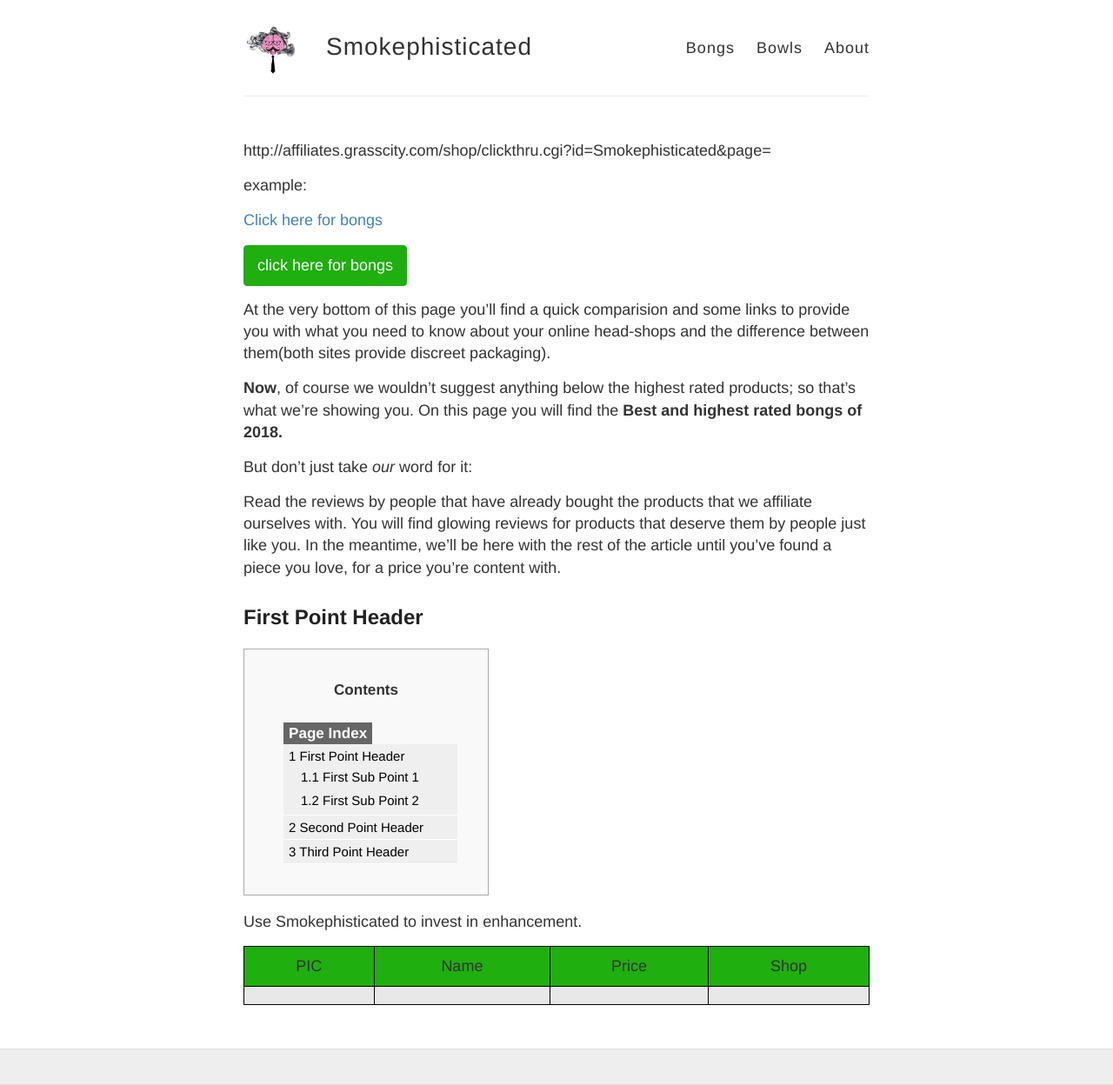
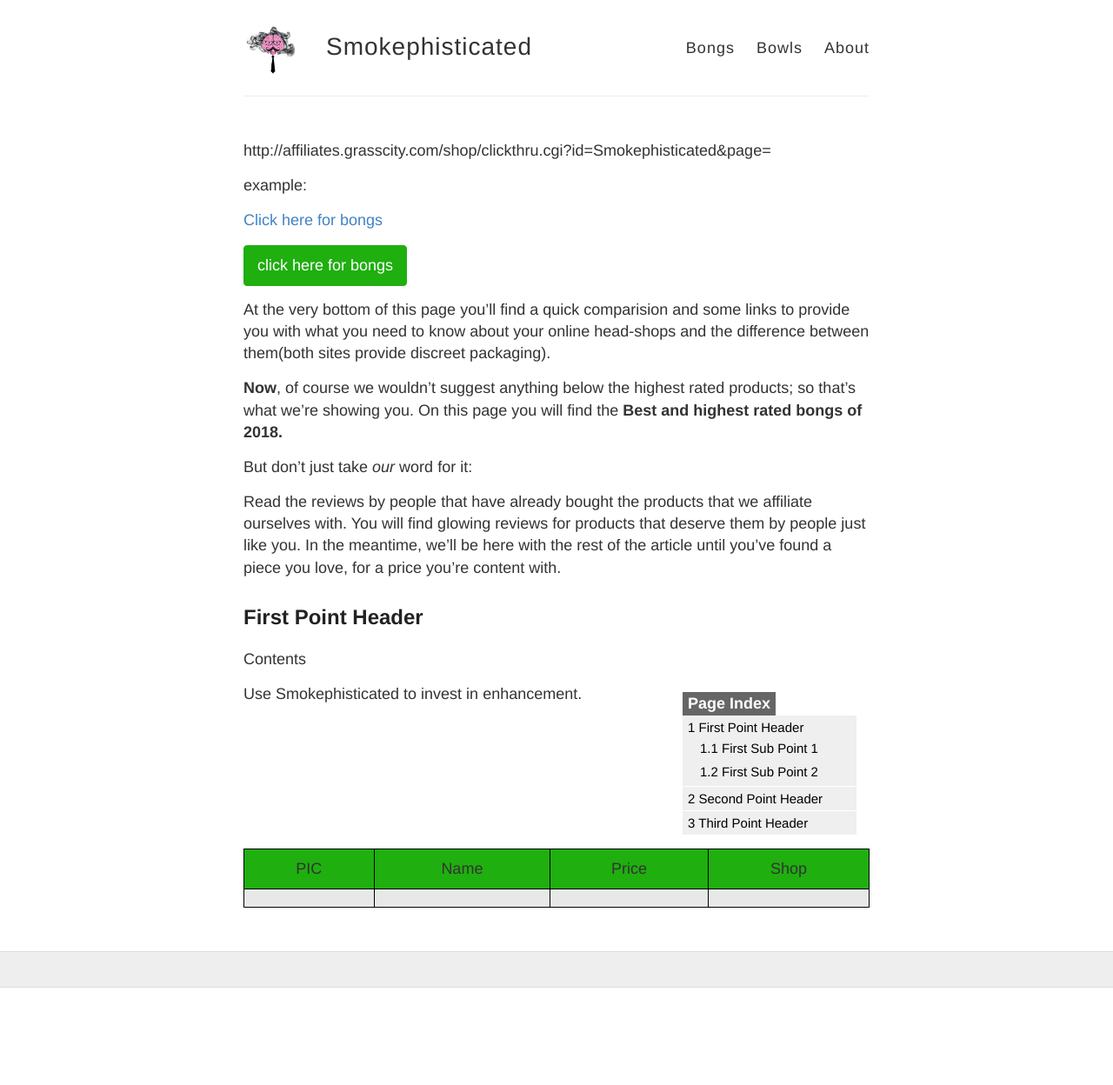
Before and after one commit to smokephisticated/smokephisticated, a Jekyll site: the page built from model.md, in a window 1280 px wide. Shown: the whole page at 87% size. Built offline with Jekyll 4.4.1, drawn with Linux system fonts in a browser that asks for light colours; our own code applies the rules of GitHub Pages for plain Markdown files; after the commit the page ends 1136 px from its top, so only the background shows below that.

Commit message:
toc test css

```diff
--- a/style.scss
+++ b/style.scss
@@ -355,25 +355,6 @@
   text-align: center;
 }
 
-#toc_container {
-    background: #f9f9f9 none repeat scroll 0 0;
-    border: 1px solid #aaa;
-    display: table;
-    font-size: 95%;
-    margin-bottom: 1em;
-    padding: 20px;
-    width: auto;
-}
-
-.toc_title {
-    font-weight: 700;
-    text-align: center;
-}
-
-#toc_container li, #toc_container ul, #toc_container ul li{
-    list-style: outside none none !important;
-}
-
 #markdown-toc::before, .toc_list::before {
     background: #666 none repeat scroll 0 0;
     color: white;
```
Also changed, not shown: pages/bongs/bongs.md (line endings or trailing spaces), pages/bowls/bowls.md (line endings or trailing spaces).
